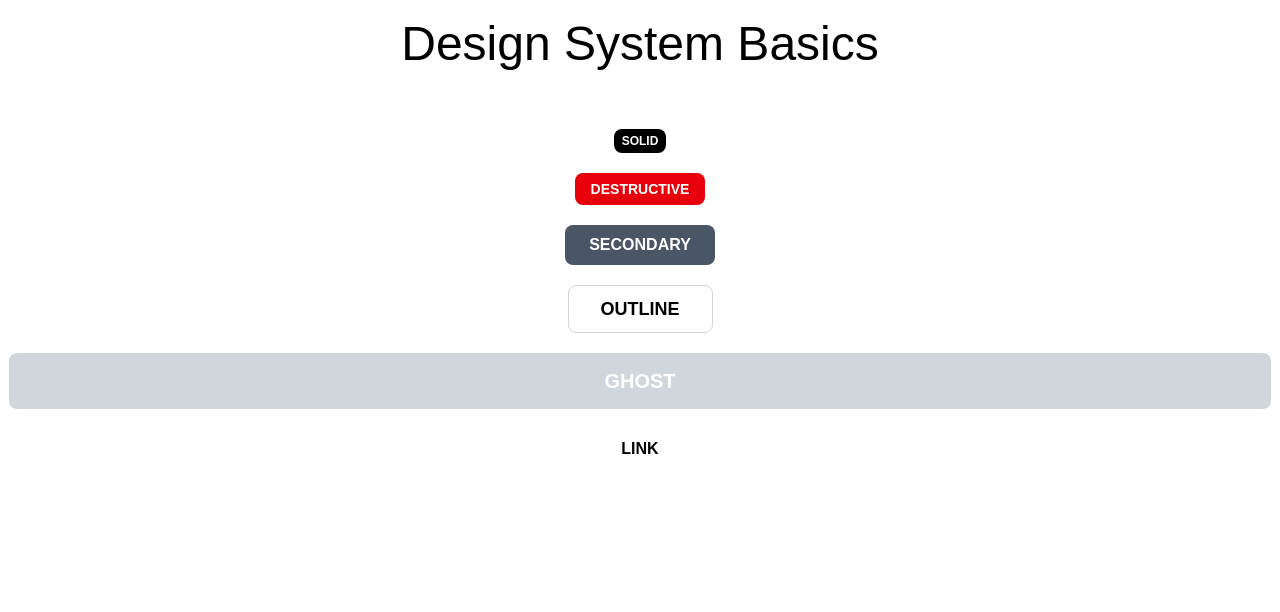
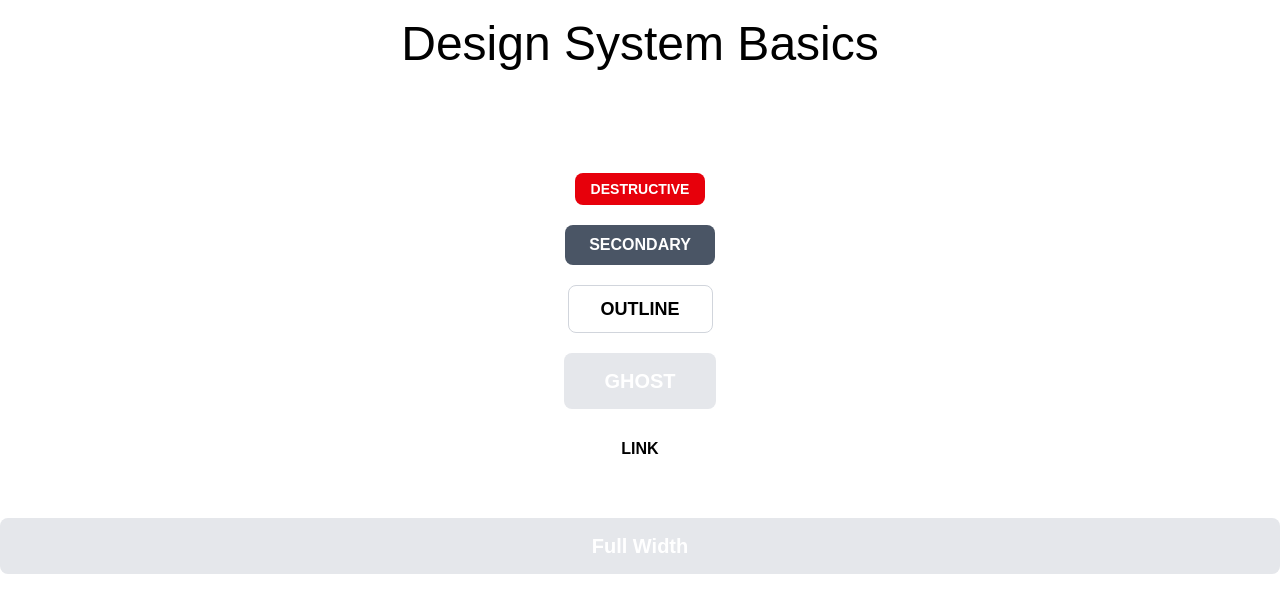
Before and after one commit to Mij-Do/nextjs-design-system, a Next.js app: page / in a window 1280 px wide. Shown: the top 612 px of the page. Built offline with nearby package versions, Linux system fonts and the light colour scheme.

Commit message:
Theme Provider

```diff
--- a/package.json
+++ b/package.json
@@ -12,6 +12,7 @@
     "class-variance-authority": "^0.7.1",
     "clsx": "^2.1.1",
     "next": "16.2.9",
+    "next-themes": "^0.4.6",
     "react": "19.2.4",
     "react-dom": "19.2.4",
     "tailwind-merge": "^3.6.0"
--- a/src/app/components/ui/Button.tsx
+++ b/src/app/components/ui/Button.tsx
@@ -9,11 +9,11 @@ interface IProps extends ButtonHTMLAttributes<HTMLButtonElement>, VariantProps<t
 const buttonVariants = cva("rounded-lg font-semibold duration-200", {
     variants: {
         intent: {
-            primary: "bg-black text-white dark:bg-white dark:text-black",
+            primary: "bg-primary text-white dark:bg-white dark:text-black",
             outline: "bg-transparent text-black border border-gray-300 dark:text-white",
             destructive: "bg-red-600 text-white dark:bg-red-800 dark:text-white",
             secondary: "bg-gray-600 text-white dark:bg-gray-800 dark:text-white",
-            ghost: "bg-gray-300 text-white dark:bg-white dark:text-black",
+            ghost: "bg-gray-200 text-white dark:bg-gray-300 dark:text-black",
             link: "bg-transparent text-black hover:border-b hover:border-gray-500 dark:text-white ",
         },
         size: {
--- a/src/app/globals.css
+++ b/src/app/globals.css
@@ -3,8 +3,10 @@
 :root {
   --background: #ffffff;
   --foreground: #171717;
-  margin: 0;
-  padding: 0;
+}
+
+@theme {
+  --primary: "#0a0a0a";
 }
 
 @theme inline {
--- a/src/app/layout.tsx
+++ b/src/app/layout.tsx
@@ -1,5 +1,6 @@
 import type { Metadata } from "next";
 import { Geist, Geist_Mono } from "next/font/google";
+import  ThemeProvider  from '@/providers/ThemeProvider'
 import "./globals.css";
 
 const geistSans = Geist({
@@ -27,7 +28,11 @@ export default function RootLayout({
       lang="en"
       className={`${geistSans.variable} ${geistMono.variable} h-full antialiased`}
     >
-      <body className="min-h-full flex flex-col">{children}</body>
+      <body className="min-h-full flex flex-col">
+        <ThemeProvider>
+          {children}
+        </ThemeProvider>
+      </body>
     </html>
   );
 }
--- a/src/app/page.tsx
+++ b/src/app/page.tsx
@@ -12,9 +12,11 @@ export default function Home() {
           <Button intent={"destructive"} size={"sm"}>DESTRUCTIVE</Button>
           <Button intent={"secondary"} size={"md"}>SECONDARY</Button>
           <Button intent={"outline"} size={"lg"} fitWidth>OUTLINE</Button>
-          <Button intent={"ghost"} size={"xl"} fullWidth>GHOST</Button>
+          <Button intent={"ghost"} size={"xl"}>GHOST</Button>
           <Button intent={"link"}>LINK</Button>
         </div>
+        <Button intent={"ghost"} size={"xl"} fullWidth>Full Width</Button>
+
     </div>
   );
 }
--- /dev/null
+++ b/src/providers/ThemeProvider.tsx
@@ -0,0 +1,19 @@
+"use client";
+
+import { ReactNode } from 'react';
+import { ThemeProvider as NexThemeProvider } from 'next-themes';
+
+
+interface IProps {
+    children: ReactNode;
+}
+
+const ThemeProvider = ({children, ...props}: IProps) => {
+    return (
+        <NexThemeProvider {...props}>
+            {children}
+        </NexThemeProvider>
+    )
+}
+
+export default ThemeProvider;
```
Also changed, not shown: 1 other file (tests, documents, lock files or other folders).
